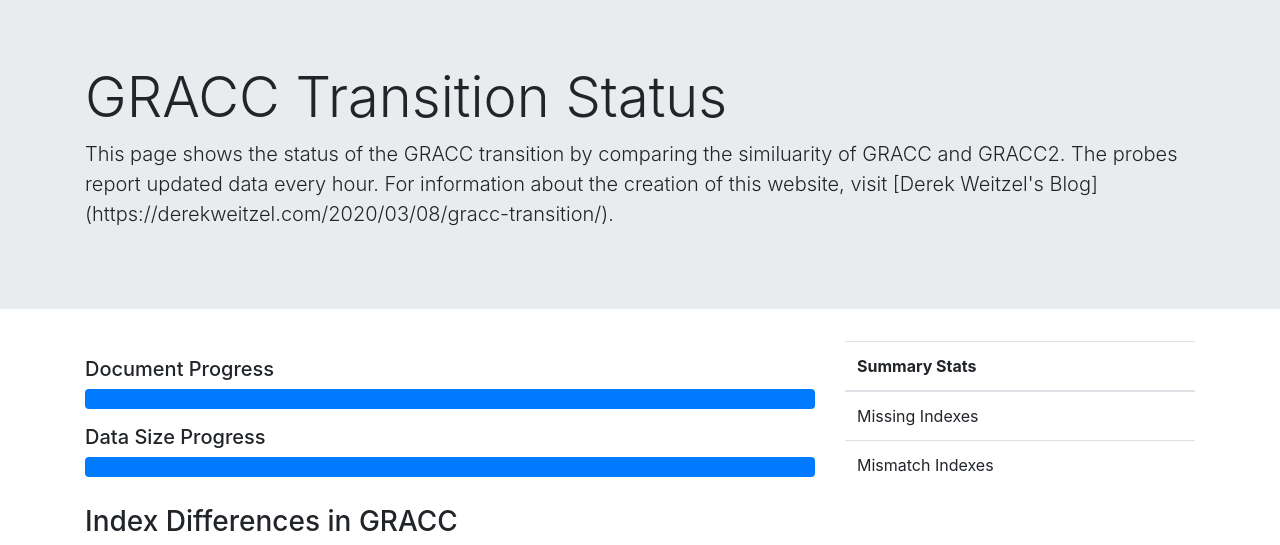
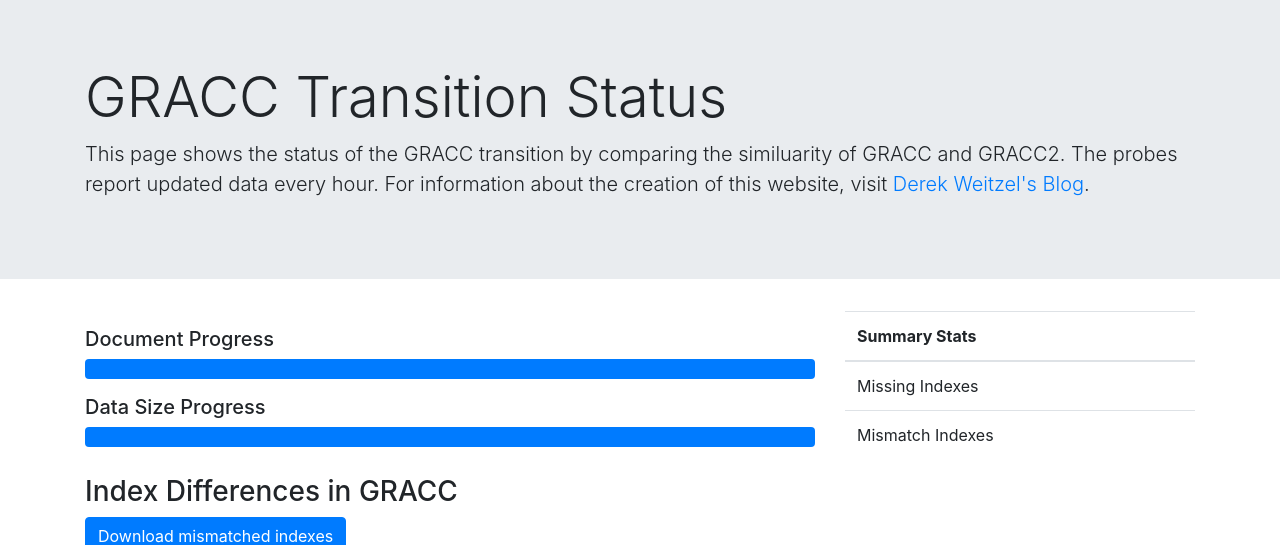
Before and after one commit to djw8605/gracc-transition, a Flask app: page / in a window 1280 px wide. Shown: the part 56-601 px from the top of the page. Run offline with Flask 2, Linux system fonts and the light colour scheme; data that the repository does not hold is empty; some libraries are stand-ins or nearby versions.

Commit message:
fixing link to derek's blog

```diff
--- a/templates/index.html
+++ b/templates/index.html
@@ -189,7 +189,7 @@
     <div class="container">
       <h1 class="display-4">GRACC Transition Status</h1>
       <p class="lead">This page shows the status of the GRACC transition by comparing the similuarity of GRACC and GRACC2.
-        The probes report updated data every hour.  For information about the creation of this website, visit [Derek Weitzel's Blog](https://derekweitzel.com/2020/03/08/gracc-transition/). </p>
+        The probes report updated data every hour.  For information about the creation of this website, visit <a href="https://derekweitzel.com/2020/03/08/gracc-transition/">Derek Weitzel's Blog</a>.</p>
     </div>
   </div>
 
```
